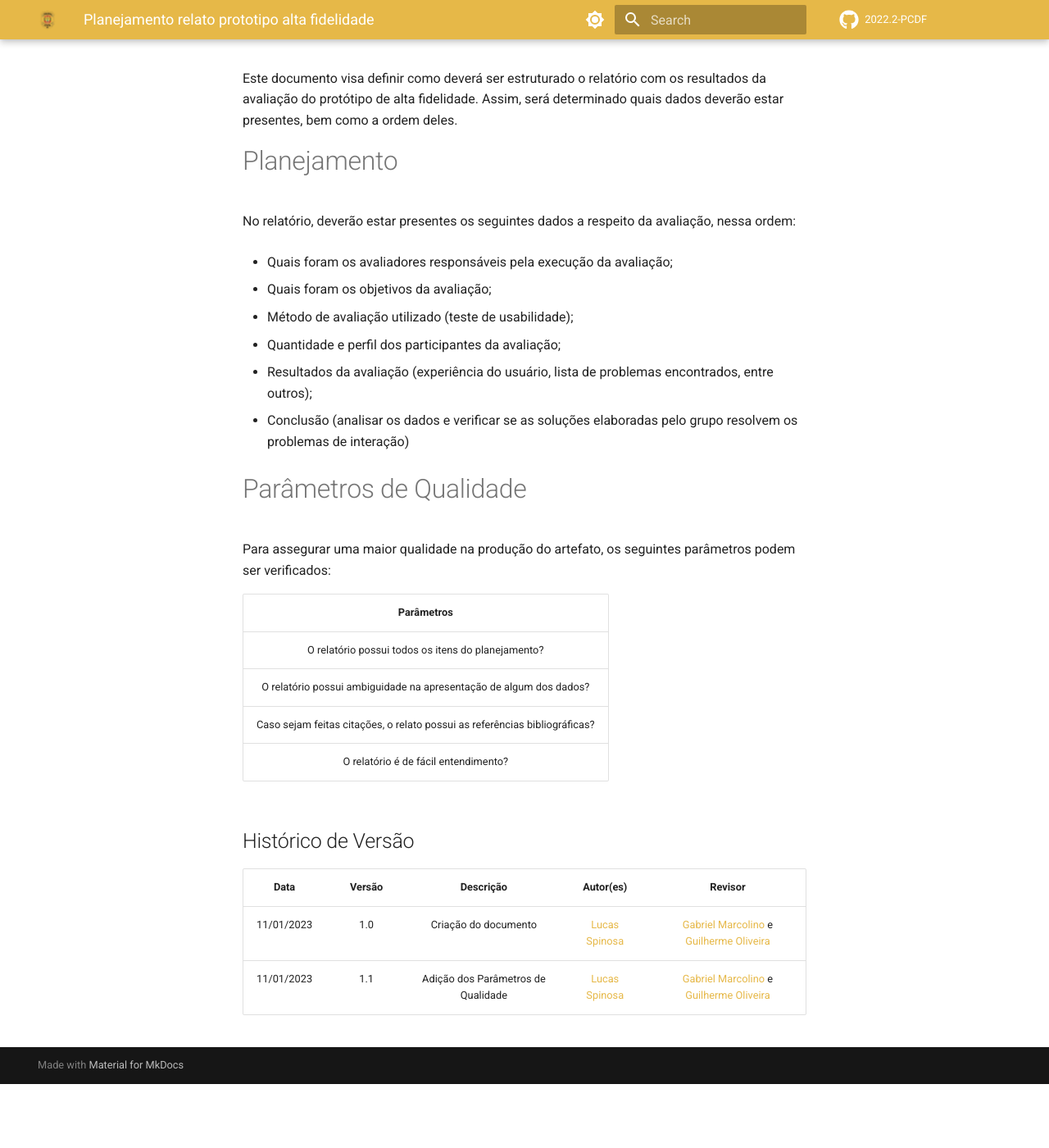
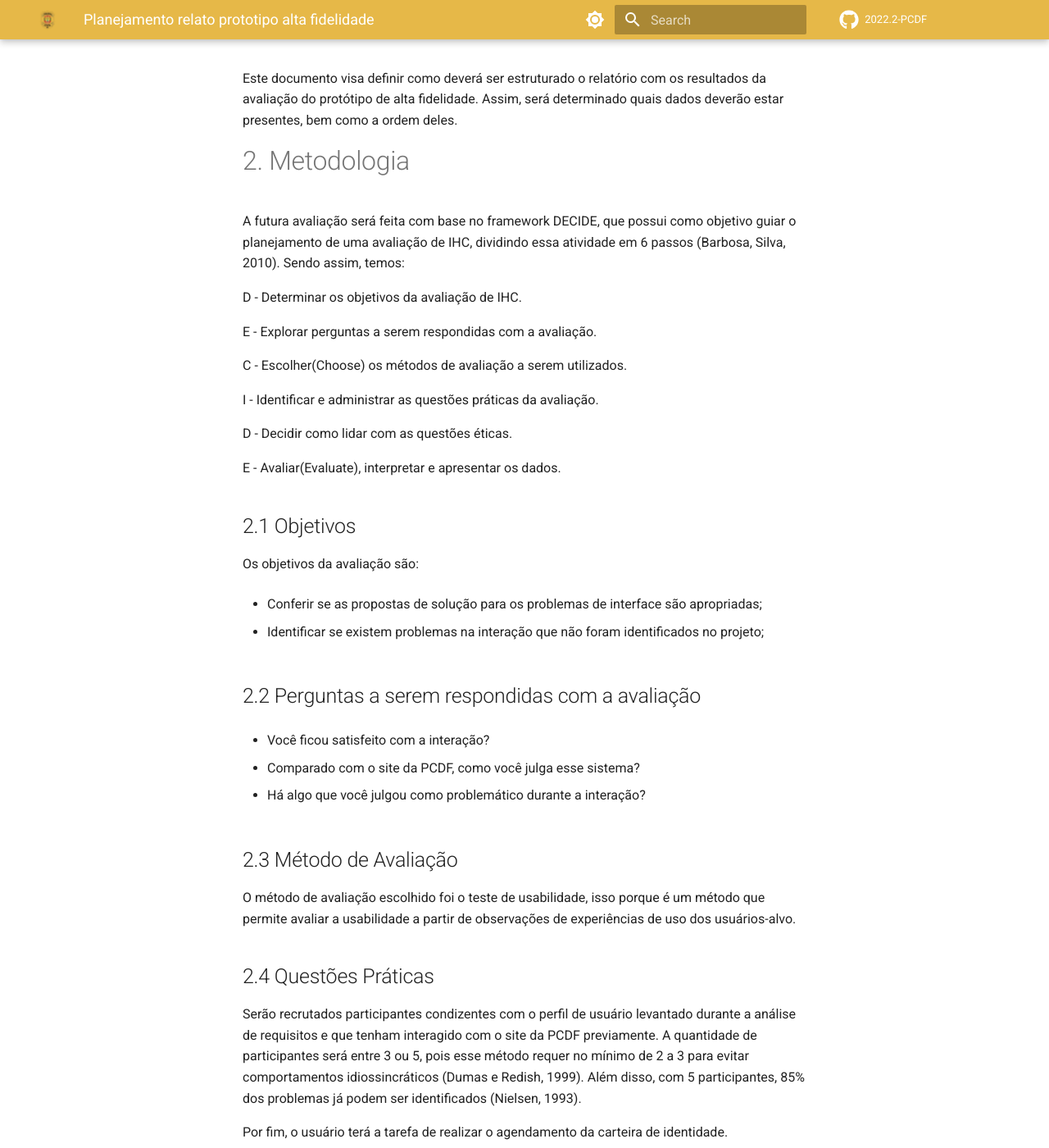
Before and after one commit to Interacao-Humano-Computador/2022.2-PCDF, an MkDocs documentation site: the page built from docs/design-avaliacao-desenvolvimento/nivel3/planejamento_relato_prototipo_alta_fidelidade.md, in a window 1280 px wide and 1400 px high, scrolled down 268 px. Shown: the whole window at 82% size. Built offline with MkDocs 1.6.1 and Material for MkDocs 9.7.7, drawn with Linux system fonts in a browser that asks for light colours; comment, search, counter and statistics services are not loaded; before the commit the page ends 1590 px from its top, so only the background shows below that; some of the changed text lies outside the part shown.

Commit message:
Adição de Metodologia e Referências

```diff
--- a/docs/design-avaliacao-desenvolvimento/nivel3/planejamento_relato_prototipo_alta_fidelidade.md
+++ b/docs/design-avaliacao-desenvolvimento/nivel3/planejamento_relato_prototipo_alta_fidelidade.md
@@ -1,10 +1,58 @@
 <h1 align="center">Planejamento do Relato dos Resultados do Protótipo de Alta Fidelidade</h1>
 
-# Introdução
+# 1. Introdução
 
 Este documento visa definir como deverá ser estruturado o relatório com os resultados da avaliação do protótipo de alta fidelidade. Assim, será determinado quais dados deverão estar presentes, bem como a ordem deles.
 
-# Planejamento
+# 2. Metodologia
+
+A futura avaliação será feita com base no framework DECIDE, que possui como objetivo guiar o planejamento de uma avaliação de IHC, dividindo essa atividade em 6 passos (Barbosa, Silva, 2010). Sendo assim, temos:
+
+D - Determinar os objetivos da avaliação de IHC.
+
+E - Explorar perguntas a serem respondidas com a avaliação.
+
+C - Escolher(Choose) os métodos de avaliação a serem utilizados.
+
+I - Identificar e administrar as questões práticas da avaliação.
+
+D - Decidir como lidar com as questões éticas.
+
+E - Avaliar(Evaluate), interpretar e apresentar os dados.
+
+## 2.1 Objetivos
+
+Os objetivos da avaliação são:
+
+- Conferir se as propostas de solução para os problemas de interface são apropriadas;
+
+- Identificar se existem problemas na interação que não foram identificados no projeto;
+
+
+## 2.2 Perguntas a serem respondidas com a avaliação
+
+- Você ficou satisfeito com a interação?
+
+- Comparado com o site da PCDF, como você julga esse sistema?
+
+- Há algo que você julgou como problemático durante a interação?
+
+
+## 2.3 Método de Avaliação
+
+O método de avaliação escolhido foi o teste de usabilidade, isso porque é um método que permite avaliar a usabilidade a partir de observações de experiências de uso dos usuários-alvo.
+
+## 2.4 Questões Práticas
+
+Serão recrutados participantes condizentes com o perfil de usuário levantado durante a análise de requisitos e que tenham interagido com o site da PCDF previamente. A quantidade de participantes será entre 3 ou 5, pois esse método requer no mínimo de 2 a 3 para evitar comportamentos idiossincráticos (Dumas e Redish, 1999). Além disso, com 5 participantes, 85% dos problemas já podem ser identificados (Nielsen, 1993).
+
+Por fim, o usuário terá a tarefa de realizar o agendamento da carteira de identidade.
+
+## 2.5 Questões Éticas
+
+O usuário será informado sobre um termo de consentimento, só prosseguindo com a avaliação caso concorde com o mesmo. Caso discorde ou, a qualquer momento, quiser desistir da avaliação, poderá fazer isso sem qualquer represália.
+
+# 3 Planejamento
 
 No relatório, deverão estar presentes os seguintes dados a respeito da avaliação, nessa ordem:
 
@@ -21,7 +69,7 @@ No relatório, deverão estar presentes os seguintes dados a respeito da avalia
 - Conclusão (analisar os dados e verificar se as soluções elaboradas pelo grupo resolvem os problemas de interação)
 
 
-# Parâmetros de Qualidade
+# 4. Parâmetros de Qualidade
 
 Para assegurar uma maior qualidade na produção do artefato, os seguintes parâmetros podem ser verificados:
 
@@ -32,6 +80,10 @@ Para assegurar uma maior qualidade na produção do artefato, os seguintes parâ
 |           Caso sejam feitas citações, o relato possui as referências bibliográficas?          |
 |                           O relatório é de fácil entendimento?                                |
 
+## Referências
+
+> [2] BARBOSA, Simone; SILVA, Bruno. Métodos de Avaliação de IHC. In: BARBOSA, Simone; SILVA, Bruno. **Interação Humano-Computador**. Elsevier Editora Ltda. pág. 208
+> [2.4] BARBOSA, Simone; SILVA, Bruno. Métodos de Avaliação de IHC. In: BARBOSA, Simone; SILVA, Bruno. **Interação Humano-Computador**. Elsevier Editora Ltda. pág. 155-156
 
 ## Histórico de Versão
 
@@ -39,3 +91,4 @@ Para assegurar uma maior qualidade na produção do artefato, os seguintes parâ
 | :--------: | :----: | :---------------------------------------------------------: | :----------------------------------------------------------------------------------------------: | :--------------------------------------------------------------------------------------------------: |
 | 11/01/2023 |  1.0   |                    Criação do documento                     |[Lucas Spinosa](https://github.com/LucasSpinosa) | [Gabriel Marcolino](https://github.com/GabrielMR360) e [Guilherme Oliveira](https://github.com/GG555-13) |
 | 11/01/2023 |  1.1  |                Adição dos Parâmetros de Qualidade            |[Lucas Spinosa](https://github.com/LucasSpinosa) | [Gabriel Marcolino](https://github.com/GabrielMR360) e [Guilherme Oliveira](https://github.com/GG555-13) |
+| 11/01/2023 |  1.2  |                    Adição da Metodologia e Referências         |[Lucas Spinosa](https://github.com/LucasSpinosa) | [Gabriel Marcolino](https://github.com/GabrielMR360) e [Guilherme Oliveira](https://github.com/GG555-13) |
```
